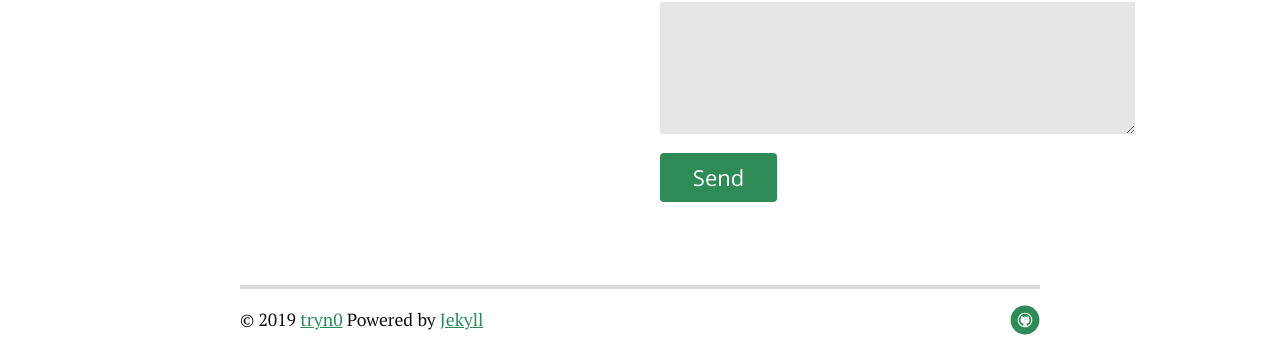
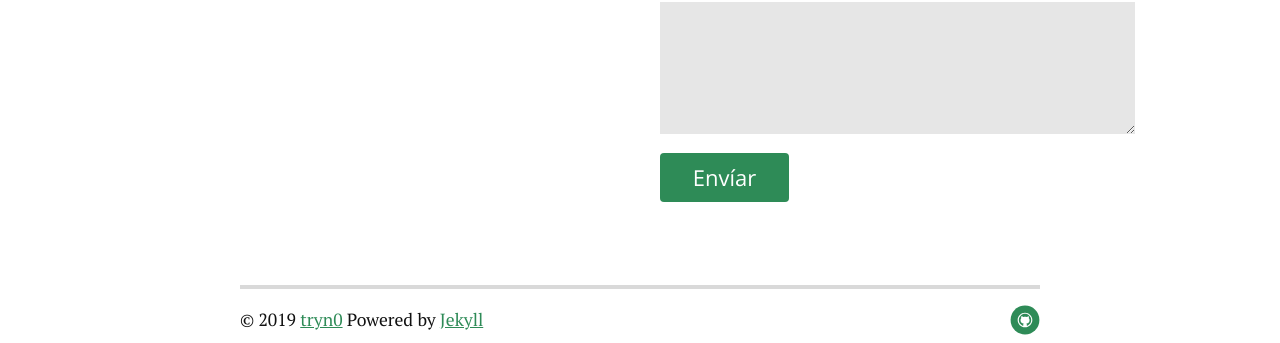
Before and after one commit to tryn0/tryn0.github.io, a Jekyll site: the page built from contact.md, in a window 1280 px wide. Shown: the part 731-1074 px from the top of the page. Built offline with Jekyll 4.4.1, drawn with Linux system fonts in a browser that asks for light colours; nearby versions of some CDN libraries; Markdown is read by kramdown in place of the engine named in the settings.

Commit message:
fix send button

```diff
--- a/contact.md
+++ b/contact.md
@@ -17,6 +17,6 @@ title: Contactar
     <input type="email" id="email" name="_replyto" class="full-width"><br>
     <label for="message">Mensaje</label>
     <textarea name="message" id="message" cols="30" rows="10" class="full-width"></textarea><br>
-    <input type="submit" value="Send" class="button">
+    <input type="submit" value="Envíar" class="button">
   </form>
 </div>
```
